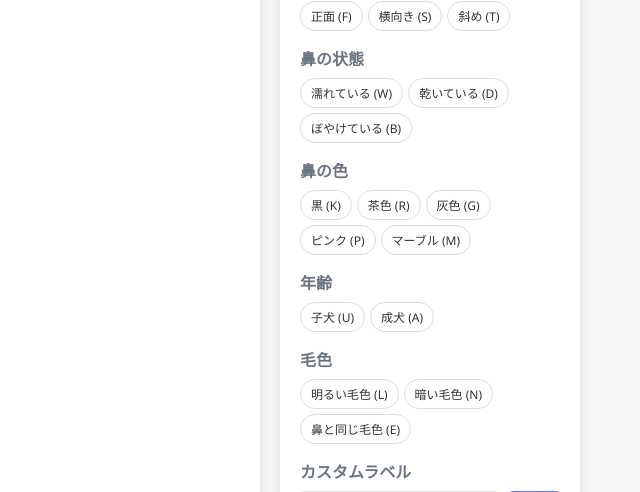
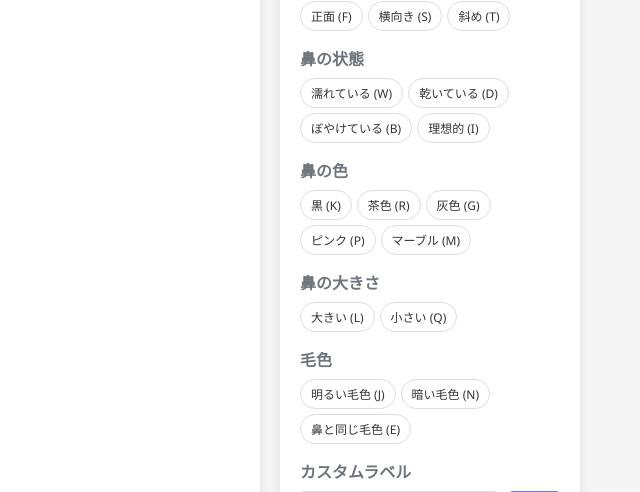
Before and after one commit to abe-masafumi/dog-nose-labeling-admin, a Flask app: page / in a window 1280 px wide. Shown: the part 389-881 px from the top of the page, without its empty margins (640-1280 px from the left). Run offline with Flask 3, Linux system fonts and the light colour scheme; data that the repository does not hold is empty.

Commit message:
fix: メインラベル・サブラベルの任意選択機能と新サブラベル追加
- メインラベル・サブラベルを任意選択可能に変更（選択後解除可能）
- 鼻の状態サブラベルに「理想的 (I)」を追加
- 年齢サブラベルを「鼻の大きさ」（大きい (L)・小さい (Q)）に変更
- setMainLabel・toggleSubLabel関数を修正して解除機能実装
- キーボードショートカット更新（I, L, Q追加）
- カテゴリ内単一選択は維持、カスタムラベルは従来通りトグル動作

Co-Authored-By: 安倍将史 <masa455.wv@gmail.com>

```diff
--- a/app.py
+++ b/app.py
@@ -263,4 +263,4 @@ def serve_image(filename):
 if __name__ == '__main__':
     init_db()
     register_images()
-    app.run(debug=True, host='0.0.0.0', port=8080)
+    app.run(debug=True, host='0.0.0.0', port=8888)
--- a/templates/index.html
+++ b/templates/index.html
@@ -456,6 +456,7 @@
                             <span class="sub-label-option" data-label="wet" onclick="toggleSubLabel('wet')">濡れている (W)</span>
                             <span class="sub-label-option" data-label="dry" onclick="toggleSubLabel('dry')">乾いている (D)</span>
                             <span class="sub-label-option" data-label="blurred" onclick="toggleSubLabel('blurred')">ぼやけている (B)</span>
+                            <span class="sub-label-option" data-label="ideal" onclick="toggleSubLabel('ideal')">理想的 (I)</span>
                         </div>
                     </div>
                     <div class="sub-label-group">
@@ -469,16 +470,16 @@
                         </div>
                     </div>
                     <div class="sub-label-group">
-                        <h4>年齢</h4>
+                        <h4>鼻の大きさ</h4>
                         <div class="sub-label-options">
-                            <span class="sub-label-option" data-label="puppy" onclick="toggleSubLabel('puppy')">子犬 (U)</span>
-                            <span class="sub-label-option" data-label="adult" onclick="toggleSubLabel('adult')">成犬 (A)</span>
+                            <span class="sub-label-option" data-label="large" onclick="toggleSubLabel('large')">大きい (L)</span>
+                            <span class="sub-label-option" data-label="small" onclick="toggleSubLabel('small')">小さい (Q)</span>
                         </div>
                     </div>
                     <div class="sub-label-group">
                         <h4>毛色</h4>
                         <div class="sub-label-options">
-                            <span class="sub-label-option" data-label="light_fur" onclick="toggleSubLabel('light_fur')">明るい毛色 (L)</span>
+                            <span class="sub-label-option" data-label="light_fur" onclick="toggleSubLabel('light_fur')">明るい毛色 (J)</span>
                             <span class="sub-label-option" data-label="dark_fur" onclick="toggleSubLabel('dark_fur')">暗い毛色 (N)</span>
                             <span class="sub-label-option" data-label="same_as_nose" onclick="toggleSubLabel('same_as_nose')">鼻と同じ毛色 (E)</span>
                         </div>
@@ -861,16 +862,20 @@
                 case 'M':
                     toggleSubLabel('marble');
                     break;
-                case 'u':
-                case 'U':
-                    toggleSubLabel('puppy');
-                    break;
-                case 'a':
-                case 'A':
-                    toggleSubLabel('adult');
+                case 'i':
+                case 'I':
+                    toggleSubLabel('ideal');
                     break;
                 case 'l':
                 case 'L':
+                    toggleSubLabel('large');
+                    break;
+                case 'q':
+                case 'Q':
+                    toggleSubLabel('small');
+                    break;
+                case 'j':
+                case 'J':
                     toggleSubLabel('light_fur');
                     break;
                 case 'n':
@@ -917,7 +922,7 @@
             customLabelsContainer.innerHTML = '';
 
             // 現在のサブラベルから既存の固定ラベル以外を抽出
-            const fixedLabels = ['front', 'side', 'tilted', 'wet', 'dry', 'blurred', 'black', 'brown', 'gray', 'pink', 'marble', 'puppy', 'adult', 'light_fur', 'dark_fur', 'same_as_nose'];
+            const fixedLabels = ['front', 'side', 'tilted', 'wet', 'dry', 'blurred', 'ideal', 'black', 'brown', 'gray', 'pink', 'marble', 'large', 'small', 'light_fur', 'dark_fur', 'same_as_nose'];
             const customLabels = currentSubLabels.filter(label => !fixedLabels.includes(label));
 
             customLabels.forEach(label => {
```
